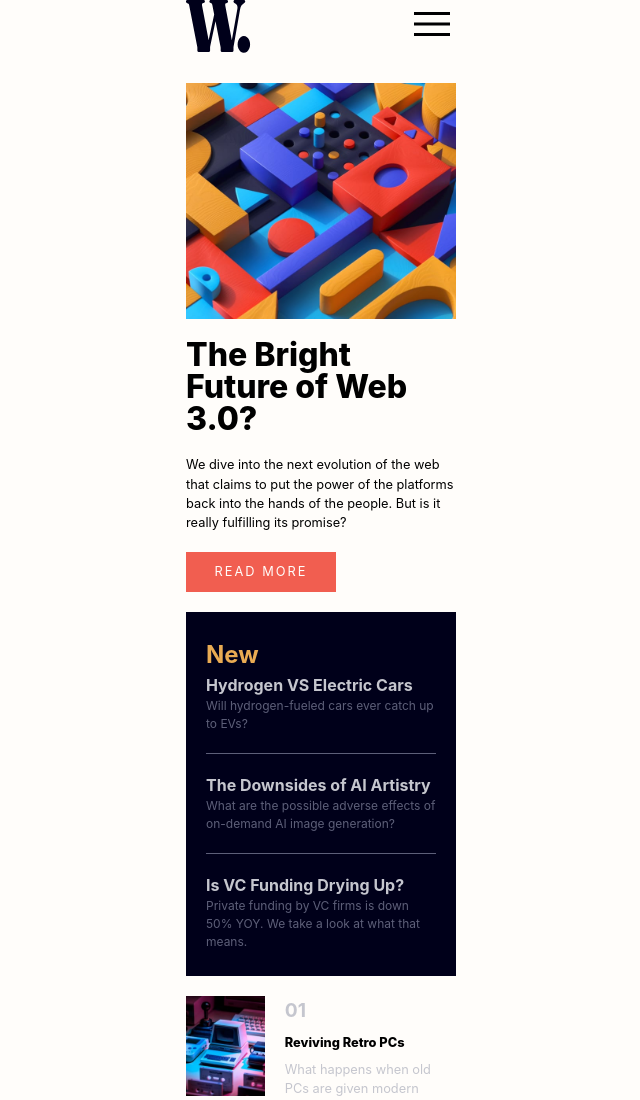
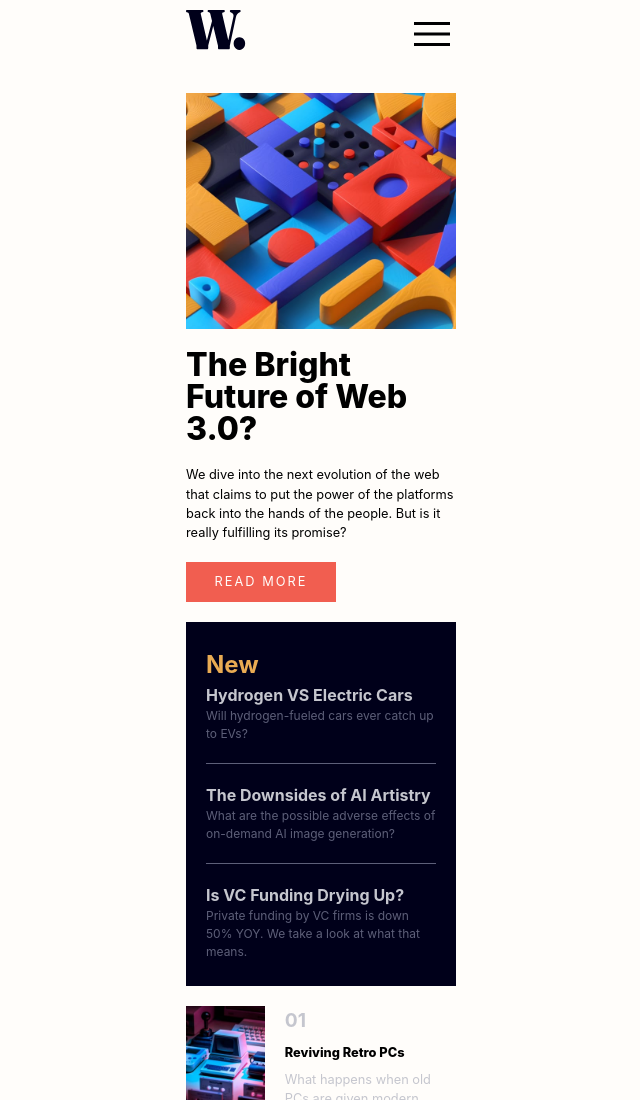
Before and after one commit to francobwogo/news_homepage, a website built with Vite: page index.html in a window 1280 px wide. Shown: the top 1100 px of the page, without its empty margins (319-959 px from the left). Built offline with nearby package versions, Linux system fonts and the light colour scheme.

Commit message:
css update

```diff
--- a/index.html
+++ b/index.html
@@ -14,8 +14,10 @@
 
 <body>
   <main>
-    <div class="nav">
-      <img class="logo" src="./assets/images/logo.svg" alt="logo">
+    <div class="nav" id="nav">
+      <div>
+        <img class="logo" src="./assets/images/logo.svg" alt="logo">
+      </div>
       <div class="navbar">
         <div class="navMenu" id="navMenu">
           <div class="row">
--- a/main.js
+++ b/main.js
@@ -3,6 +3,7 @@ function myFunction() {
     let navMenu = document.getElementById("navMenu");
     let menuIcon = document.getElementById("menuIcon");
     let closeIcon = document.getElementById("closeIcon");
+    let nav = document.getElementById("nav");
 
     if (menu.style.display === "flex") {
         menuIcon.style.display = "block";
@@ -10,12 +11,13 @@ function myFunction() {
         menu.style.display = "none";
         navMenu.style.position = "static";
         navMenu.style.backgroundColor = "none";
-
+        nav.style.paddingTop = "10px"
     } else {
         menuIcon.style.display = "none";
         closeIcon.style.display = "block";
         menu.style.display = "flex";
         navMenu.style.position = "fixed";
         navMenu.style.backgroundColor = "var(--clr-neutral-100)";
+        nav.style.paddingTop = "0"
     }
 }
--- a/style.css
+++ b/style.css
@@ -119,6 +119,10 @@ div {
   display: flex;
 }
 
+#nav {
+  padding-top: 10px;
+}
+
 
 .navbar {
   display: flex;
@@ -132,6 +136,11 @@ div {
 #navMenu {
   position: static;
   background-color: none;
+}
+
+.logo {
+  height: 40px;
+  width: 60px;
 }
 
 .row {
```
